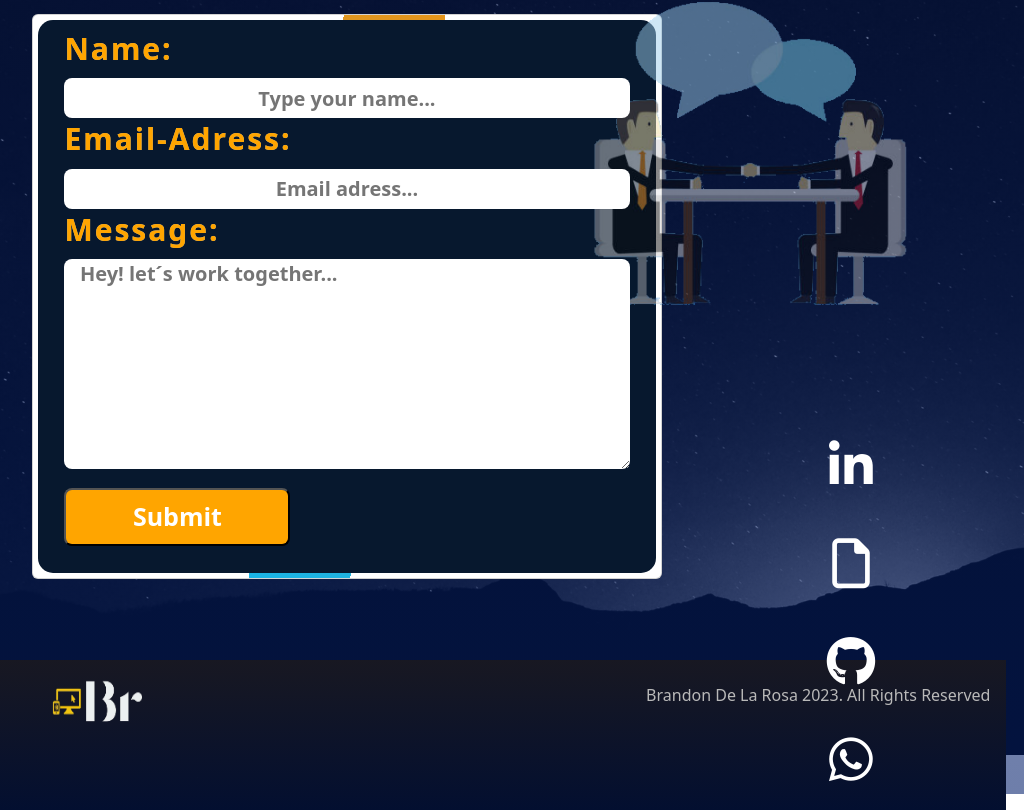
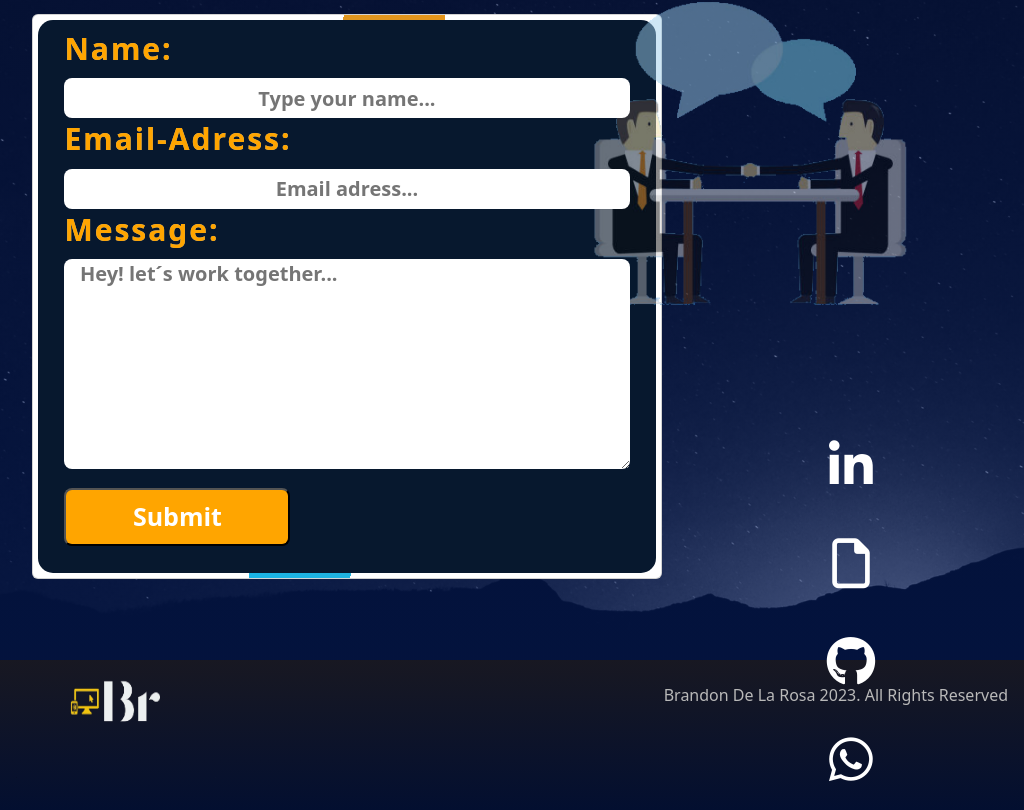
Before and after one commit to BrandonDeLaRosa/Portfolio, a React (Vite) app: page / in a window 1024 px wide. Shown: the part 2445-3255 px from the top of the page. Built offline with nearby package versions, Linux system fonts and the light colour scheme.

Commit message:
footerCompleted

```diff
--- a/src/App.css
+++ b/src/App.css
@@ -993,7 +993,7 @@ object-fit: cover;
   position: relative;
   /* bottom: -1rem; */
   /* left: -1rem; */
-  width: 100vw;
+  /* width: 100vw; */
   height: 150px;
 }
 
--- a/src/App.jsx
+++ b/src/App.jsx
@@ -14,15 +14,13 @@ import Contacto from './paginas/Contacto';
 import Habilidades from './paginas/Habilidades';
 import Inicio from './paginas/Inicio';
 import Proyectos from './paginas/Proyectos';
-
-
-
 import uk from './img/uk.gif'
 import spain from './img/spainGif.gif'
-
 import logo from './img/brLogoTraYell.png'
 import Footer from './Pages/Footer';
 import ParticlesBg from './Components/ParticlesBg';
+
+
 function App() {
   const [english, setEnglish] = useState(true)
   const [darkTheme, setDarkTheme] = useState(true)
--- a/src/styles/pcSize.css
+++ b/src/styles/pcSize.css
@@ -455,12 +455,6 @@
         font-size: 50px;
       }
 
-      .footer{
-        display: flex;
-        justify-content: space-between;
-        left: -1.1rem;
-      }
-
       .footerTxt{
         text-align: right;
       }
--- a/src/styles/tabletSize.css
+++ b/src/styles/tabletSize.css
@@ -370,7 +370,7 @@
     position: relative;
     bottom: -1rem;
     /* left: -1rem; */
-    width: 100vw;
+    /* width: 100vw; */
   }
 
   .footerTxt{
--- a/src/styles/wideScreen.css
+++ b/src/styles/wideScreen.css
@@ -76,6 +76,8 @@
       max-height: 710px;
     }
 
-
+    .footer{
+      width: 100vw;
+    }
 
   }
```
